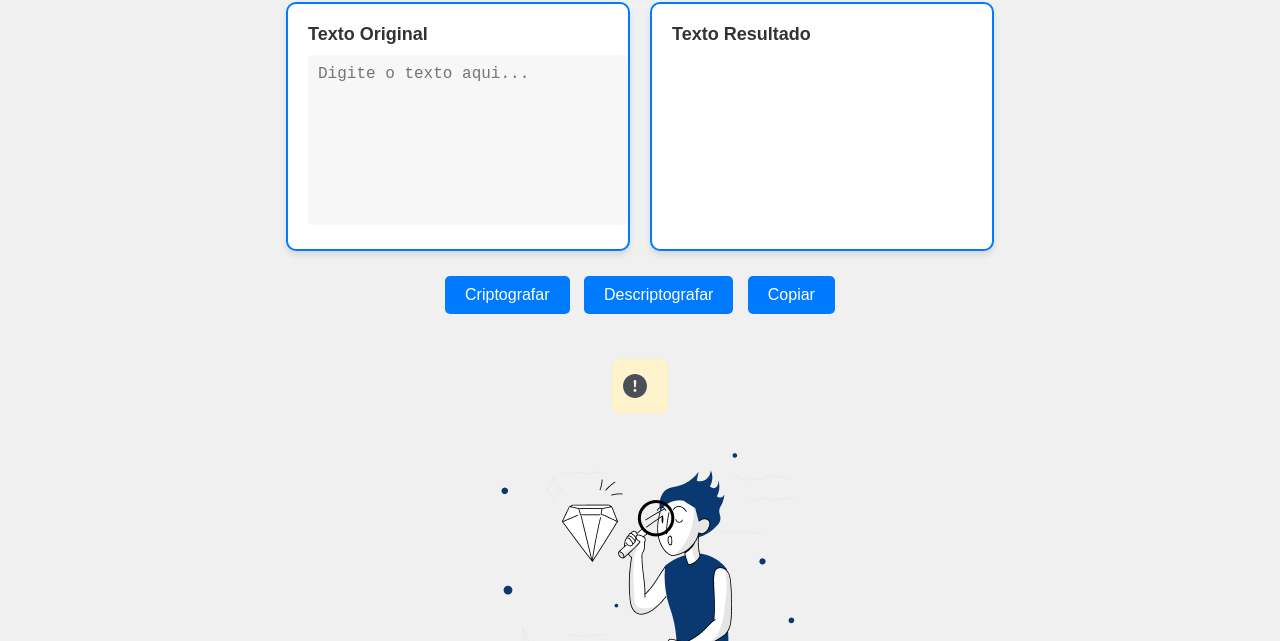
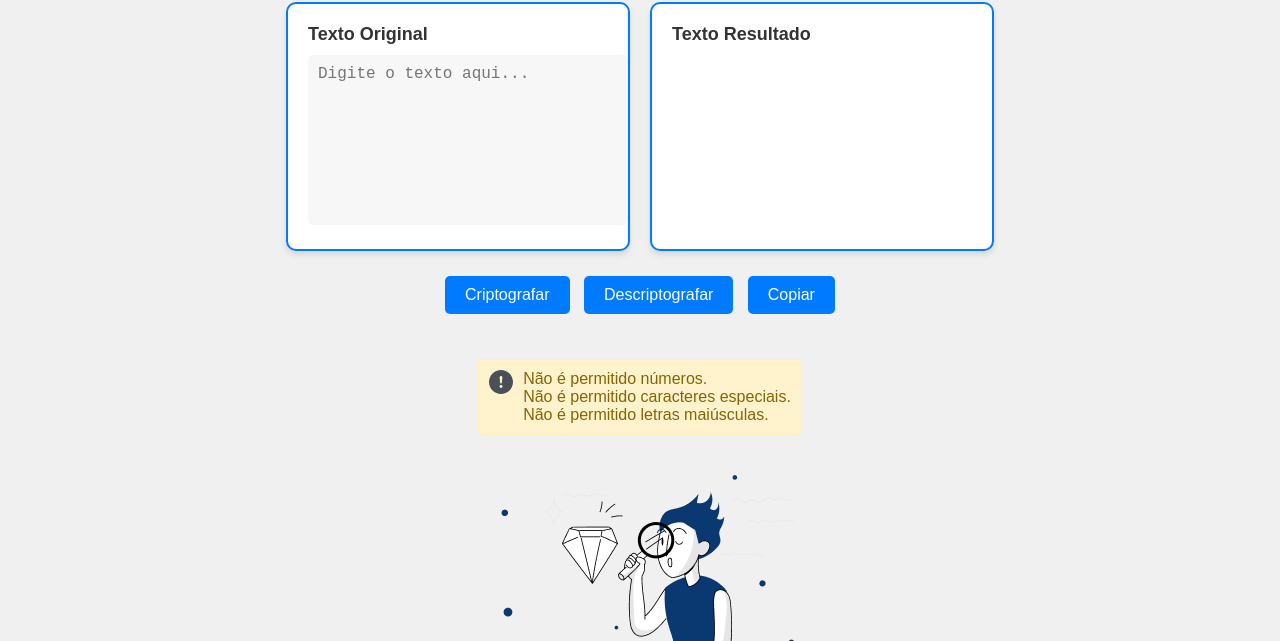
Before and after one commit to maik-andrade/Decodificador-De-Texto, a plain HTML site: page index.html in a window 1280 px wide. Shown: the part 159-800 px from the top of the page. Drawn offline with Linux system fonts and the light colour scheme.

Commit message:
fix: Arrume o alerta, adicione informações pertinentes ao usuário,linha 44 a 46

```diff
--- a/index.html
+++ b/index.html
@@ -41,7 +41,9 @@
     <!-- Exemplo de ícone de alerta -->
     <div class="alert">
         <img class="alert-icon" src="bi_exclamation-circle-fill.svg" alt="Alerta">
-        <p></p>
+        <p>Não é permitido números.<br>
+           Não é permitido caracteres especiais.<br>
+           Não é permitido letras maiúsculas.</p>
     </div>
 
     <!-- Imagem de apresentação -->
--- a/style.css
+++ b/style.css
@@ -88,18 +88,24 @@ button:hover {
 /* Estilo para a seção de alerta */
 .alert {
     display: flex;
-    align-items: center;
+    align-items: flex-start; /* Alinha a imagem com o topo do texto */
     background-color: #fff3cd;
     border: 1px solid #ffeeba;
     padding: 10px;
     margin: 20px 0;
     border-radius: 5px;
     max-width: 600px;
+    font-size: 16px; /* Ajusta o tamanho do texto */
 }
 
 .alert-icon {
     width: 24px;
-    margin-right: 10px;
+    margin-right: 10px; /* Espaço entre a imagem e o texto */
+}
+
+.alert p {
+    margin: 0;
+    color: #856404; /* Cor do texto combinando com o alerta */
 }
 
 /* Imagem de apresentação */
```
